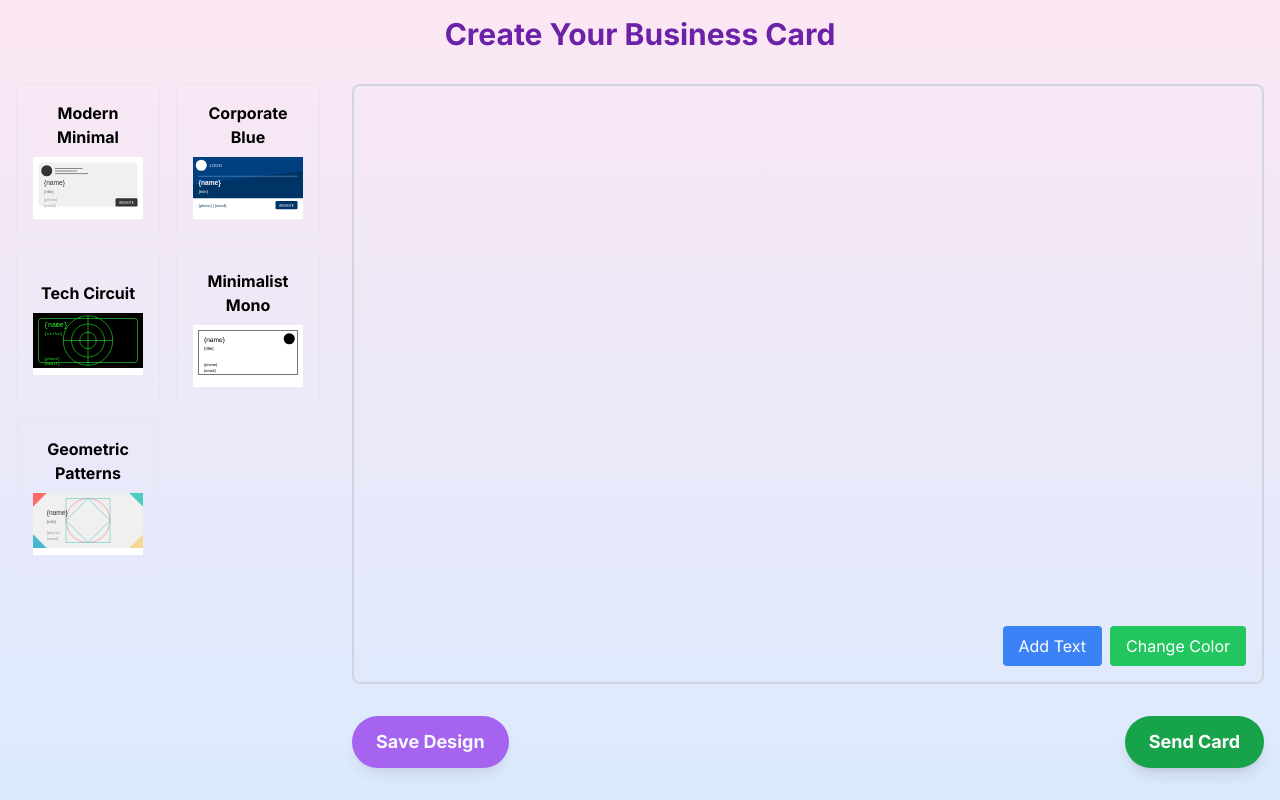
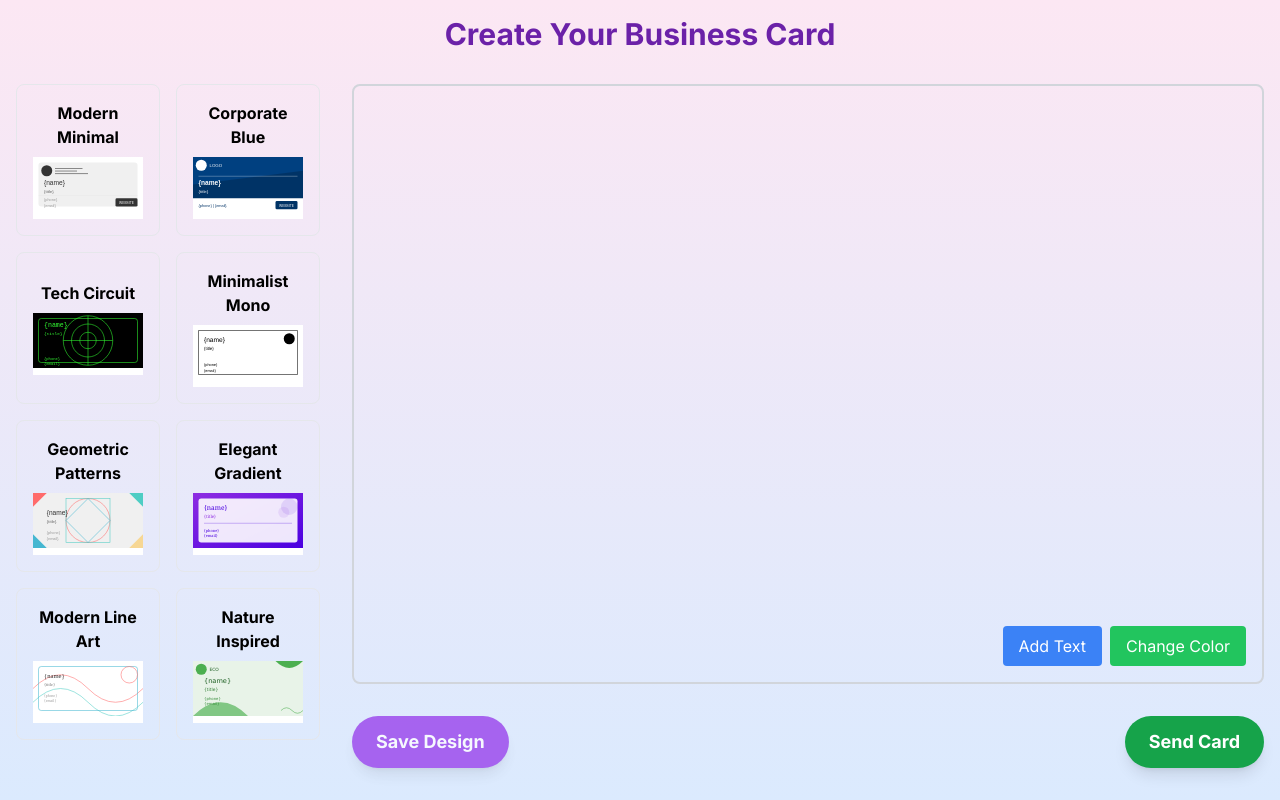
Before and after one commit to Maayan99/greeterer, a Next.js app: page /create in a window 1280 px wide. Built offline with nearby package versions, Linux system fonts and the light colour scheme.

Commit message:
We will enhance the existing templates to make them more professional and customizable, and add three new professional business card templates. We'll also ensure that all elements in the templates can be edited and customized in the LivePreview component.

```diff
--- a/src/components/CardEditor.tsx
+++ b/src/components/CardEditor.tsx
@@ -44,6 +44,15 @@ const CardEditor: React.FC<CardEditorProps> = ({ selectedTemplate, elements, onU
       color: '#000000',
     };
     onAddElement(newElement);
+  };
+
+  const handleFontSizeChange = (e: React.ChangeEvent<HTMLInputElement>) => {
+    if (selectedElementId) {
+      const element = elements.find(el => el.id === selectedElementId);
+      if (element) {
+        onUpdateElement({ ...element, fontSize: parseInt(e.target.value) });
+      }
+    }
   };
 
   return (
@@ -108,6 +117,18 @@ const CardEditor: React.FC<CardEditorProps> = ({ selectedTemplate, elements, onU
           />
         </div>
       )}
+      {selectedElementId && (
+        <div className="absolute bottom-4 left-4">
+          <input
+            type="range"
+            min="8"
+            max="72"
+            value={elements.find(el => el.id === selectedElementId)?.fontSize || 14}
+            onChange={handleFontSizeChange}
+            className="w-32"
+          />
+        </div>
+      )}
     </div>
   );
 };
--- a/src/data/businessCardTemplates.ts
+++ b/src/data/businessCardTemplates.ts
@@ -1,5 +1,4 @@
 import { CardTemplate } from '../types/cardTypes';
-
 
 export const businessCardTemplates: CardTemplate[] = [
   {
@@ -93,5 +92,60 @@ export const businessCardTemplates: CardTemplate[] = [
       <text x="50" y="170" font-family="Arial" font-size="14" fill="#999999">{email}</text>
     </svg>`,
     fields: ['name', 'title', 'phone', 'email']
+  },
+  {
+    id: 'elegant-gradient',
+    name: 'Elegant Gradient',
+    svg: `<svg xmlns="http://www.w3.org/2000/svg" viewBox="0 0 400 200">
+      <defs>
+        <linearGradient id="grad1" x1="0%" y1="0%" x2="100%" y2="100%">
+          <stop offset="0%" style="stop-color:#8E2DE2;stop-opacity:1" />
+          <stop offset="100%" style="stop-color:#4A00E0;stop-opacity:1" />
+        </linearGradient>
+      </defs>
+      <rect width="400" height="200" fill="url(#grad1)"/>
+      <rect x="20" y="20" width="360" height="160" fill="#ffffff" opacity="0.9" rx="10" ry="10"/>
+      <text x="40" y="60" font-family="Georgia" font-size="24" fill="#4A00E0">{name}</text>
+      <text x="40" y="90" font-family="Georgia" font-size="16" fill="#8E2DE2">{title}</text>
+      <line x1="40" y1="110" x2="360" y2="110" stroke="#4A00E0" stroke-width="1"/>
+      <text x="40" y="140" font-family="Georgia" font-size="14" fill="#4A00E0">{phone}</text>
+      <text x="40" y="160" font-family="Georgia" font-size="14" fill="#4A00E0">{email}</text>
+      <circle cx="350" cy="50" r="30" fill="#4A00E0" opacity="0.1"/>
+      <circle cx="330" cy="70" r="20" fill="#8E2DE2" opacity="0.1"/>
+    </svg>`,
+    fields: ['name', 'title', 'phone', 'email']
+  },
+  {
+    id: 'modern-line-art',
+    name: 'Modern Line Art',
+    svg: `<svg xmlns="http://www.w3.org/2000/svg" viewBox="0 0 400 200">
+      <rect width="400" height="200" fill="#ffffff"/>
+      <path d="M0,100 Q100,0 200,100 T400,100" fill="none" stroke="#FF6B6B" stroke-width="2"/>
+      <path d="M0,150 Q100,50 200,150 T400,150" fill="none" stroke="#4ECDC4" stroke-width="2"/>
+      <rect x="20" y="20" width="360" height="160" fill="none" stroke="#45B7D1" stroke-width="2" rx="10" ry="10"/>
+      <text x="40" y="60" font-family="Futura" font-size="24" fill="#333333">{name}</text>
+      <text x="40" y="90" font-family="Futura" font-size="16" fill="#666666">{title}</text>
+      <text x="40" y="130" font-family="Futura" font-size="14" fill="#999999">{phone}</text>
+      <text x="40" y="150" font-family="Futura" font-size="14" fill="#999999">{email}</text>
+      <circle cx="350" cy="50" r="30" fill="none" stroke="#FF6B6B" stroke-width="2"/>
+    </svg>`,
+    fields: ['name', 'title', 'phone', 'email']
+  },
+  {
+    id: 'nature-inspired',
+    name: 'Nature Inspired',
+    svg: `<svg xmlns="http://www.w3.org/2000/svg" viewBox="0 0 400 200">
+      <rect width="400" height="200" fill="#E8F3E8"/>
+      <path d="M0,200 Q100,100 200,200 T400,200" fill="#81C784"/>
+      <path d="M300,0 Q350,50 400,0" fill="#4CAF50"/>
+      <circle cx="30" cy="30" r="20" fill="#4CAF50"/>
+      <text x="60" y="35" font-family="Verdana" font-size="16" fill="#1B5E20">ECO</text>
+      <text x="40" y="80" font-family="Verdana" font-size="24" fill="#1B5E20">{name}</text>
+      <text x="40" y="110" font-family="Verdana" font-size="16" fill="#2E7D32">{title}</text>
+      <text x="40" y="140" font-family="Verdana" font-size="14" fill="#388E3C">{phone}</text>
+      <text x="40" y="160" font-family="Verdana" font-size="14" fill="#388E3C">{email}</text>
+      <path d="M320,180 Q340,160 360,180 T400,180" fill="none" stroke="#4CAF50" stroke-width="2"/>
+    </svg>`,
+    fields: ['name', 'title', 'phone', 'email']
   }
 ];
```
